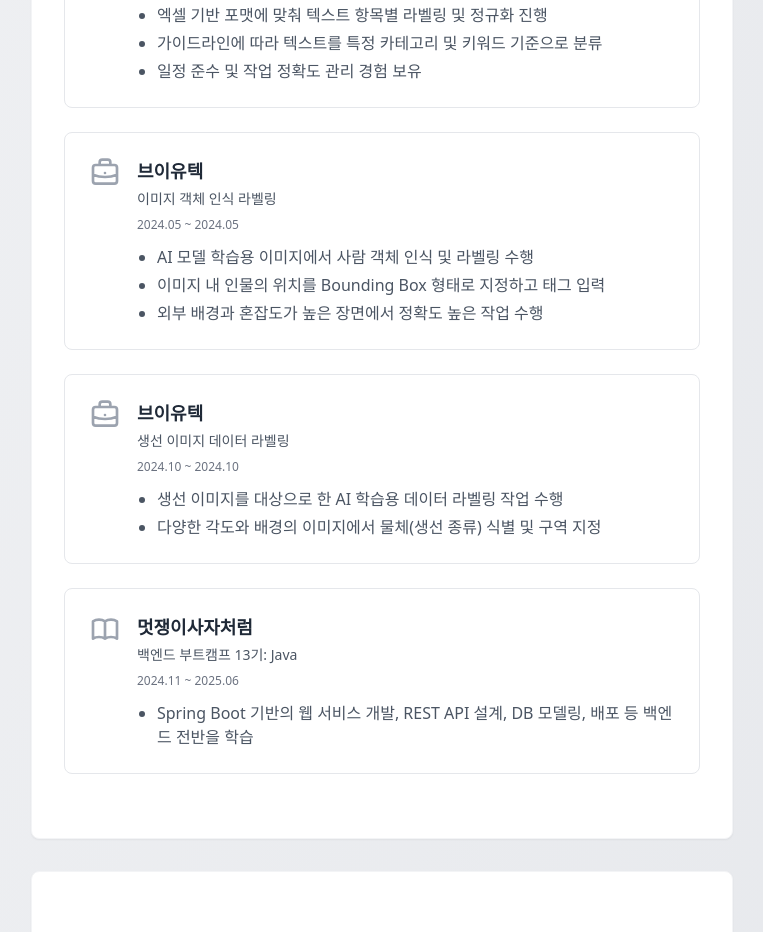
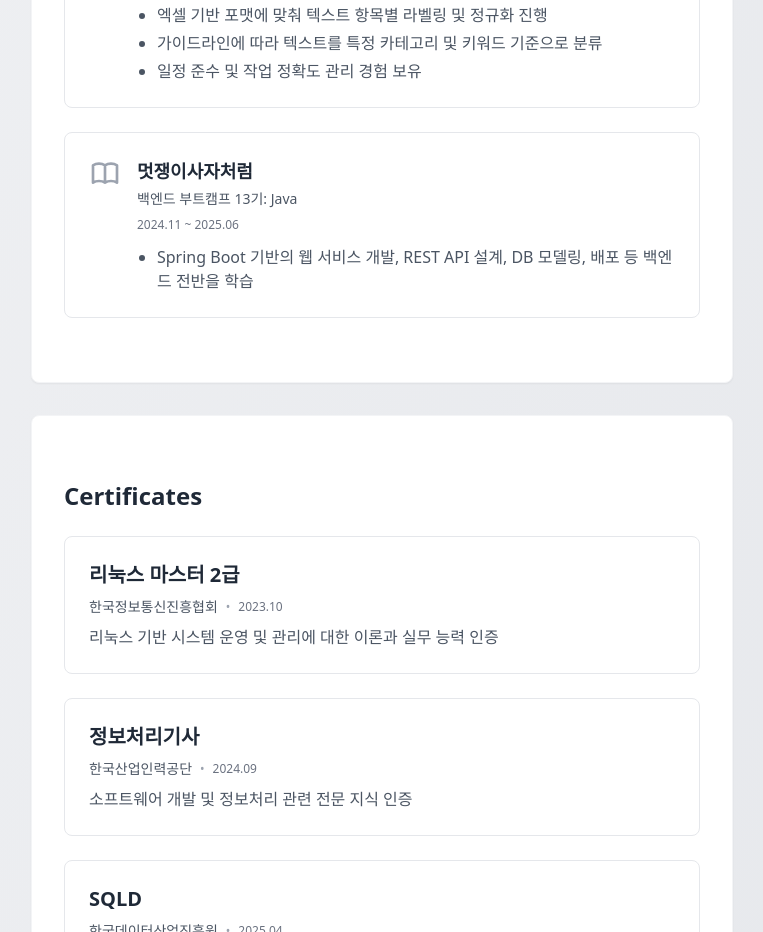
Before and after one commit to jiyuuuuun/Portfolio, a Next.js app: page / in a window 1280 px wide. Shown: the part 1860-2792 px from the top of the page, without its empty margins (483-1246 px from the left). Built offline with nearby package versions, Linux system fonts and the light colour scheme.

Commit message:
Experience 수정

```diff
--- a/src/components/Experience.tsx
+++ b/src/components/Experience.tsx
@@ -9,35 +9,6 @@ export default function Experience() {
         "엑셀 기반 포맷에 맞춰 텍스트 항목별 라벨링 및 정규화 진행",
         "가이드라인에 따라 텍스트를 특정 카테고리 및 키워드 기준으로 분류",
         "일정 준수 및 작업 정확도 관리 경험 보유"
-      ],
-      icon: (
-        <svg className="w-8 h-8 text-gray-400" fill="none" viewBox="0 0 24 24" stroke="currentColor">
-          <path strokeLinecap="round" strokeLinejoin="round" strokeWidth={2} d="M21 13.255A23.931 23.931 0 0112 15c-3.183 0-6.22-.62-9-1.745M16 6V4a2 2 0 00-2-2h-4a2 2 0 00-2 2v2m4 6h.01M5 20h14a2 2 0 002-2V8a2 2 0 00-2-2H5a2 2 0 00-2 2v10a2 2 0 002 2z" />
-        </svg>
-      )
-    },
-    {
-      title: "브이유텍",
-      subtitle: "이미지 객체 인식 라벨링",
-      period: "2024.05 ~ 2024.05",
-      description: [
-        "AI 모델 학습용 이미지에서 사람 객체 인식 및 라벨링 수행",
-        "이미지 내 인물의 위치를 Bounding Box 형태로 지정하고 태그 입력",
-        "외부 배경과 혼잡도가 높은 장면에서 정확도 높은 작업 수행"
-      ],
-      icon: (
-        <svg className="w-8 h-8 text-gray-400" fill="none" viewBox="0 0 24 24" stroke="currentColor">
-          <path strokeLinecap="round" strokeLinejoin="round" strokeWidth={2} d="M21 13.255A23.931 23.931 0 0112 15c-3.183 0-6.22-.62-9-1.745M16 6V4a2 2 0 00-2-2h-4a2 2 0 00-2 2v2m4 6h.01M5 20h14a2 2 0 002-2V8a2 2 0 00-2-2H5a2 2 0 00-2 2v10a2 2 0 002 2z" />
-        </svg>
-      )
-    },
-    {
-      title: "브이유텍",
-      subtitle: "생선 이미지 데이터 라벨링",
-      period: "2024.10 ~ 2024.10",
-      description: [
-        "생선 이미지를 대상으로 한 AI 학습용 데이터 라벨링 작업 수행",
-        "다양한 각도와 배경의 이미지에서 물체(생선 종류) 식별 및 구역 지정"
       ],
       icon: (
         <svg className="w-8 h-8 text-gray-400" fill="none" viewBox="0 0 24 24" stroke="currentColor">
```
